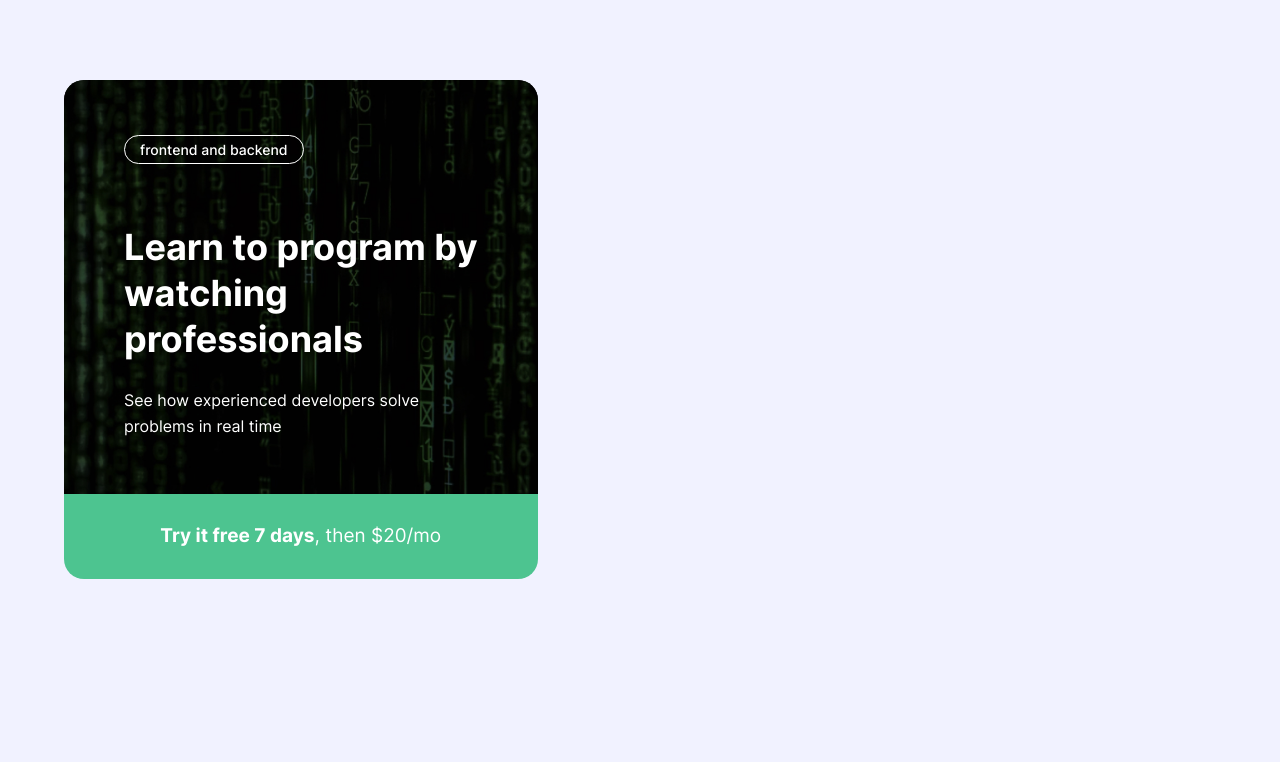
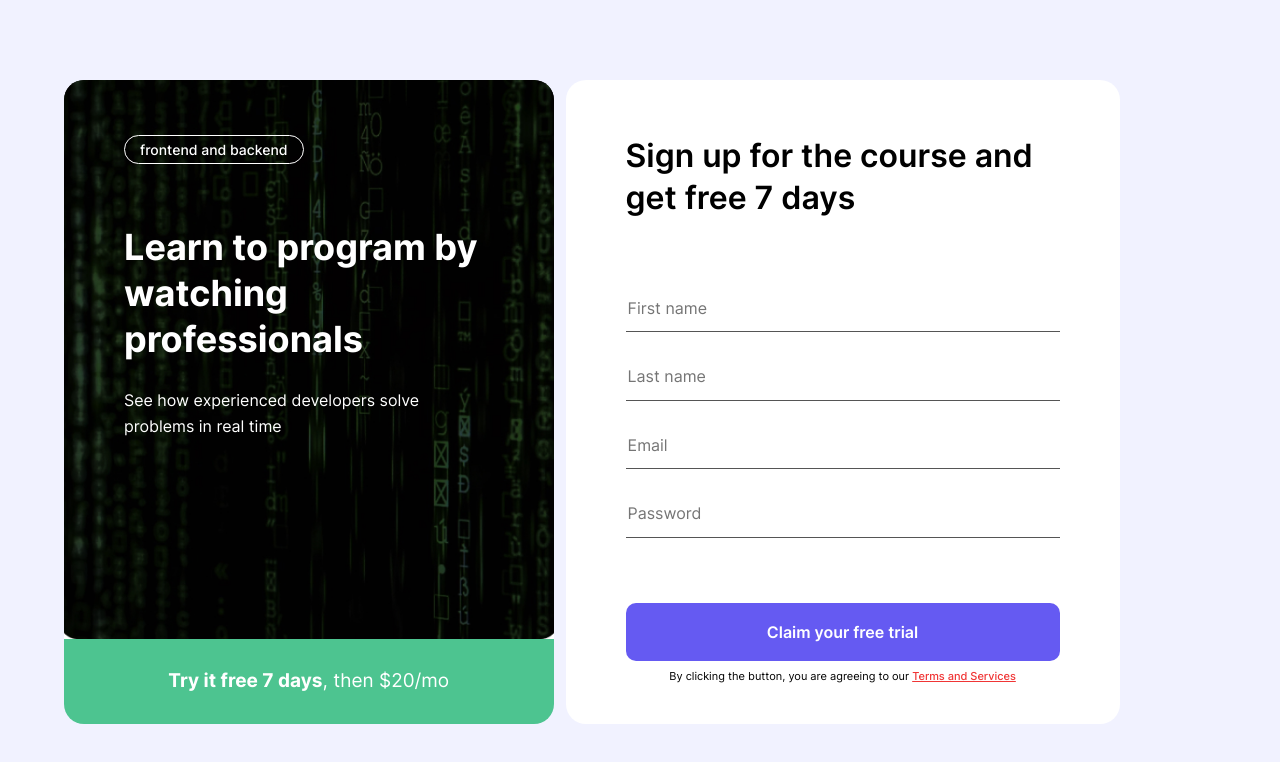
Before and after one commit to oyatillo0201/Intro, a plain HTML site: page index.html in a window 1280 px wide. Drawn offline with Linux system fonts and the light colour scheme.

Commit message:
Add sigup form

```diff
--- a/css/style.css
+++ b/css/style.css
@@ -72,6 +72,11 @@ body {
 img {
   max-width: 100%;
   height: auto;
+}
+
+*:focus {
+  outline: 2px dotted var(--purple);
+  outline-offset: 3px;
 }
 
 /* CONTAINER */
@@ -153,83 +158,67 @@ img {
 }
 
 
-
-
-/* PROMO */
-.promo {
+/* SIGNUP-FORM */
+.signup-form {
+  width: 100%;
+  max-width: 570px;
+  margin-left: 12px;
+  padding: 55px 60px 40px;
+  border-radius: 20px;
+  overflow: hidden;
   background-color: #fff;
-}
-.promo-container {
 
 }
-.action {
-  margin: 0;
-  padding: 0;
-  padding-top: 55px;
-  padding-right: 60px;
-  padding-bottom: 40px;
-  padding-left: 60px;
+.signup-form-heading {
+  margin-top: 0;
+  margin-bottom: 65px;
+  font-size: 32px;
+  line-height: 42px;
+  font-weight: 600;
 }
 
-.action-heading {
-padding: 0;
-margin: 0;
-margin-bottom: 79px;
-font-weight: bold;
-font-size: 42px;
-line-height: 108%;
+.signup-form-fields {
+  display: flex;
+  flex-direction: column;
+  margin-bottom: 65px;
 }
 
-.user-name {
-  display: block;
+.signup-form-field {
+  padding-top: 15px;
+  padding-bottom: 14px;
   border: 0;
-  border-bottom: 1px solid #000;
-  padding-bottom: 11px;
-  margin-bottom: 35px;
+  border-bottom: 1px solid #555;
+  color: #555;
 }
 
-.user-last-name {
-  display: block;
-  border: 0;
-  border-bottom: 1px solid #000;
-  padding-bottom: 11px;
-  margin-bottom: 35px;
-}
-.user-email {
-  display: block;
-  border: 0;
-  border-bottom: 1px solid #000;
-  padding-bottom: 11px;
-  margin-bottom: 35px;
+.signup-form-field:focus {
+  border-color: #000;
+  font-weight: 600;
+  color: #000;
 }
 
-.user-pass {
-  display: block;
-  border: 0;
-  border-bottom: 1px solid #000;
-  padding-bottom: 11px;
+.signup-form-field:not(:last-child) {
+  margin-bottom: 20px;
 }
 
-.footer-action {
-  margin: 0;
-  margin-top: 63px;
-  margin-left: 60px;
-  padding: 0;
+.signup-form-sumbit {
+  display: block;
+  width: 100%;
+  padding: 20px;
+  font-weight: 600;
+  border: 0;
+  margin-bottom: 8px;
+  border-radius: 10px;
+  background-color: var(--purple);
+  color: #fff;
+  cursor: pointer;
 }
-
-
-.button {
-  margin: 0;
-  padding: 0;
-  padding: 20px 149px;
-  background-color: #655AF2;
-  border: 0;
-  border-radius: 10px;
-  font-size: 16px;
-  line-height: 19px;
-  color: #fff;
+.signup-form-notice {
+  font-size: 11px;
+  line-height: 15px;
+  text-align: center;
 }
-.footer-action-heading {
+.signup-form-notice-link {
   font-weight: 500;
-  line-height: 15px;
+  color: var(--red);
 }
--- a/index.html
+++ b/index.html
@@ -33,7 +33,18 @@
 
 
 
-        <!-- REGISTRATION-FORM -->
+        <!-- SIGNUP-FORM -->
+        <form class="signup-form" action="htps://echo.htmlacademy.ru" method="post">
+          <h2 class="signup-form-heading">Sign up for the course and get free 7 days</h2>
+          <div class="signup-form-fields">
+            <input class="signup-form-field" type="text" name="name" placeholder="First name" aria-label="Name" required>
+            <input class="signup-form-field" type="text" name="last_name" placeholder="Last name" aria-label="Last name" required>
+            <input class="signup-form-field" type="email" name="email" placeholder="Email" aria-label="Email" required>
+            <input class="signup-form-field" type="password" name="password" placeholder="Password" aria-label="Password" required>
+          </div>
+          <button class="signup-form-sumbit" type="submit">Claim your free trial</button>
+          <div class="signup-form-notice">By clicking the button, you are agreeing to our <a class="signup-form-notice-link" href="#">Terms and Services</a></div>
+        </form>
       </div>
     </div>
   </div>
```
